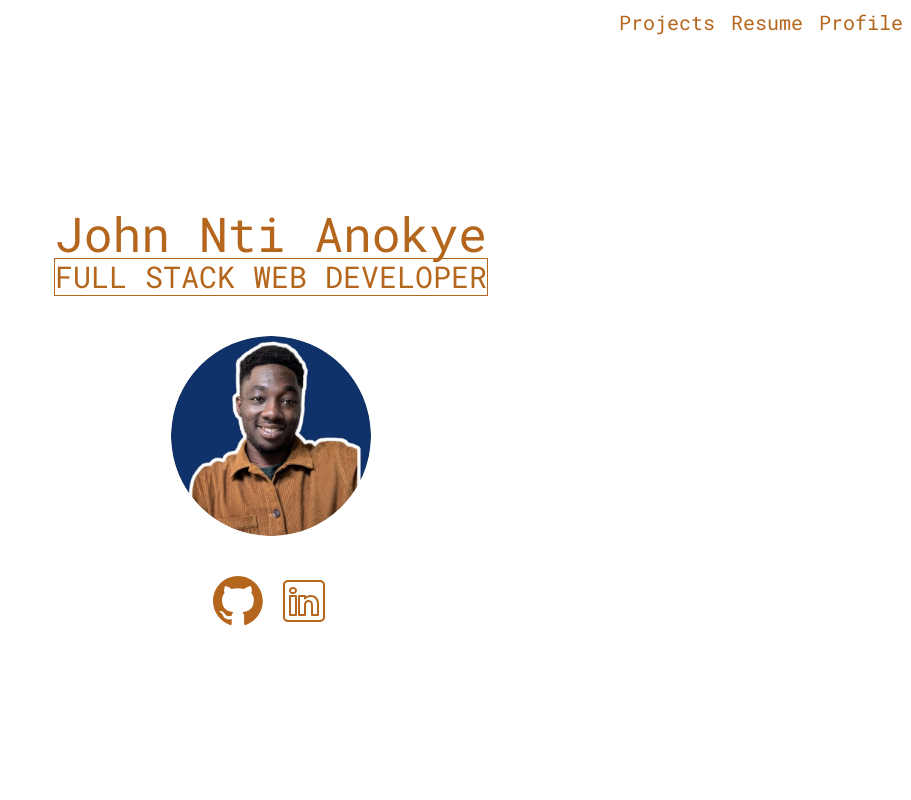
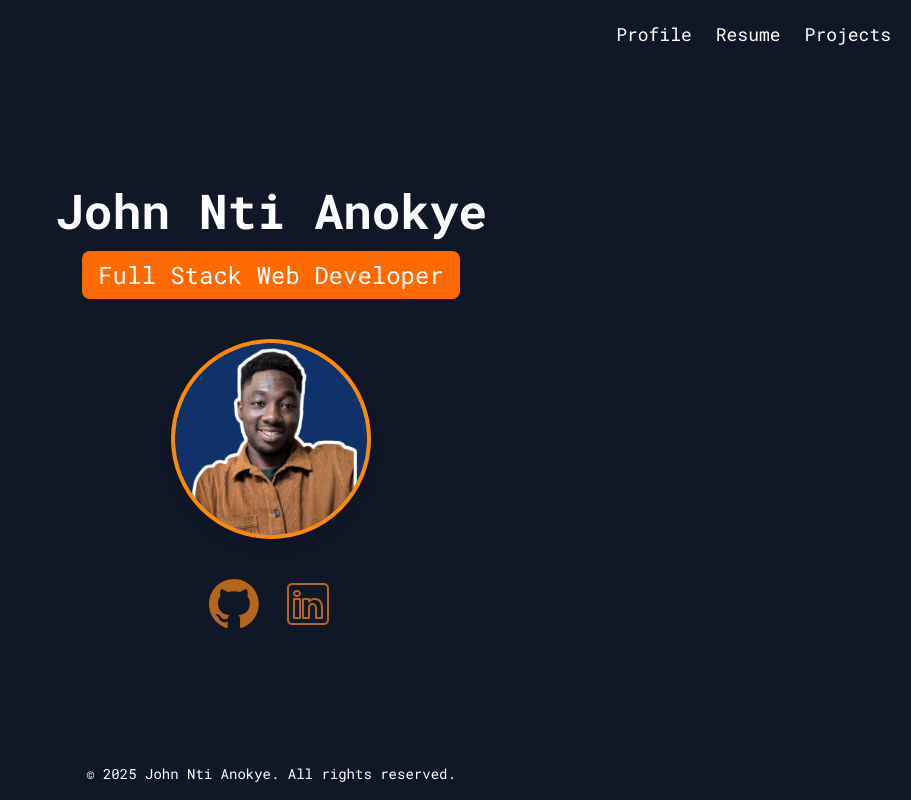
Before and after one commit to Johnnti/portfolio-website, a Next.js app: page / in a window 1280 px wide. Shown: the whole page, without its empty margins (369-1280 px from the left). Built offline with nearby package versions, Linux system fonts and the light colour scheme.

Commit message:
improve interface

```diff
--- a/app/page.tsx
+++ b/app/page.tsx
@@ -1,26 +1,50 @@
+"use client";
+import { motion } from "framer-motion";
 import Image from "next/image";
 
 export default function Home() {
-  return(
-    <div className="flex flex-col h-screen">
-        <header>
-          <nav className="text-xl mt-2">
-            <a href="#" className="float-right mx-2 inline-block">Profile</a>
-            <a href="#" className="float-right mx-2 inline-block">Resume</a>
-            <a href="#" className="float-right mx-2 inline-block">Projects</a>
-          </nav>
-        </header>
-        <main className="flex flex-col justify-center items-center h-screen">
-          <h1 className="text-5xl text-center">John Nti Anokye</h1>
-          <h2 className="text-3xl text-center border">FULL STACK WEB DEVELOPER</h2>
-          <div className="flex justify-center mt-10">
-            <Image className="rounded-full" src="/jna.jpg" alt="John Nti Anokye" width={200} height={200} /></div>
-          <div className="flex justify-center mt-10">
-            <a href="https://github.com/Johnnti" className="mx-2 inline-block"><img className="stroke-[#b5661d]" src="/github-mark.svg" alt="Github" width={50} height={50} /></a>
-            <a href="https://www.linkedin.com/in/john-nti-anokye/" className="mx-2 inline-block"><img className="stroke-[#b5661d]" src="/linkedin.svg" alt="Linkedin" width={50} height={50} /></a>
-          </div>
-        </main>
-        <footer></footer>
-</div>
-  )
+  return (
+    <div className="flex flex-col min-h-screen bg-gray-900 text-white">
+      {/* Header */}
+      <header className="p-5">
+        <nav className="flex justify-end text-lg space-x-6">
+          <motion.a whileHover={{ scale: 1.1 }} href="#" className="hover:text-orange-400">Profile</motion.a>
+          <motion.a whileHover={{ scale: 1.1 }} href="#" className="hover:text-orange-400">Resume</motion.a>
+          <motion.a whileHover={{ scale: 1.1 }} href="#" className="hover:text-orange-400">Projects</motion.a>
+        </nav>
+      </header>
+
+      {/* Main Content */}
+      <main className="flex flex-col justify-center items-center flex-grow text-center">
+        <motion.h1 initial={{ opacity: 0, y: -20 }} animate={{ opacity: 1, y: 0 }} transition={{ duration: 1 }} className="text-5xl font-bold">
+          John Nti Anokye
+        </motion.h1>
+        <motion.h2 initial={{ opacity: 0, y: 20 }} animate={{ opacity: 1, y: 0 }} transition={{ duration: 1, delay: 0.3 }} className="text-2xl mt-4 bg-orange-500 text-white px-4 py-2 rounded-lg">
+          Full Stack Web Developer
+        </motion.h2>
+
+        {/* Profile Image */}
+        <motion.div initial={{ opacity: 0, scale: 0.8 }} animate={{ opacity: 1, scale: 1 }} transition={{ duration: 1, delay: 0.5 }} className="mt-10">
+          <Image className="rounded-full border-4 border-orange-400 shadow-lg" src="/jna.jpg" alt="John Nti Anokye" width={200} height={200} />
+        </motion.div>
+
+        {/* Social Links */}
+        <div className="flex justify-center mt-10 space-x-6">
+          <motion.a whileHover={{ scale: 1.2 }} href="https://github.com/Johnnti">
+            <Image src="/github-mark.svg" alt="GitHub" width={50} height={50} className="hover:opacity-80" />
+          </motion.a>
+          <motion.a whileHover={{ scale: 1.2 }} href="https://www.linkedin.com/in/john-nti-anokye/">
+            <Image src="/linkedin.svg" alt="LinkedIn" width={50} height={50} className="hover:opacity-80" />
+          </motion.a>
+        </div>
+      </main>
+
+      {/* Footer */}
+      <footer className="text-center py-4 text-sm">
+        <motion.p initial={{ opacity: 0 }} animate={{ opacity: 1 }} transition={{ duration: 1, delay: 0.8 }}>
+          &copy; {new Date().getFullYear()} John Nti Anokye. All rights reserved.
+        </motion.p>
+      </footer>
+    </div>
+  );
 }
```
Also changed, not shown: package.json (+7 -6 lines), 1 other file (tests, documents, lock files or other folders).
